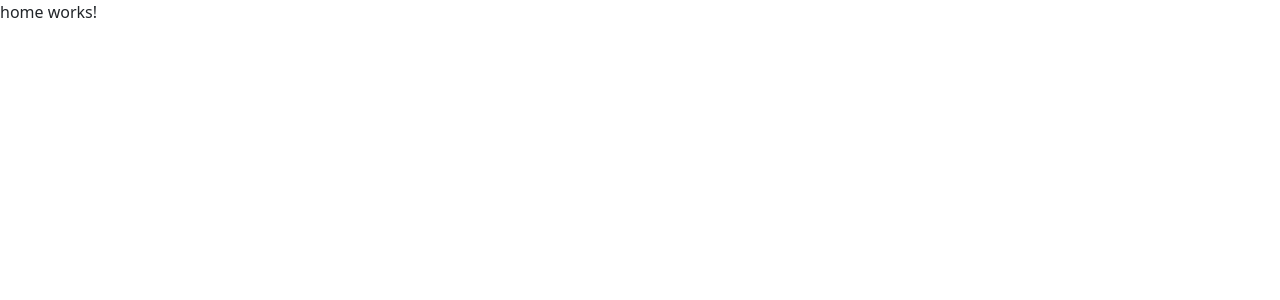
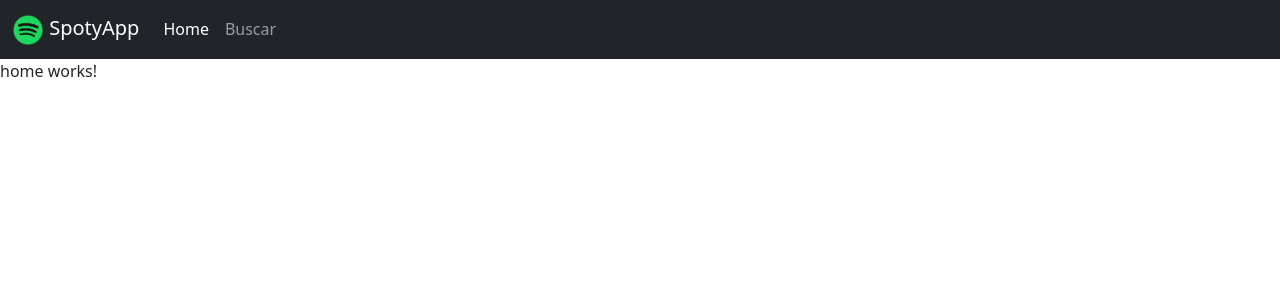
Before and after one commit to nhuamani/spotyApp, an Angular app: page /#/home in a window 1280 px wide. Shown: the top 300 px of the page. Built offline with nearby package versions, Linux system fonts and the light colour scheme.

Commit message:
Se creo y integro el Navbar component

```diff
--- a/src/app/app.component.html
+++ b/src/app/app.component.html
@@ -1 +1,3 @@
+<app-navbar></app-navbar>
+
 <router-outlet></router-outlet>
--- a/src/app/app.module.ts
+++ b/src/app/app.module.ts
@@ -4,6 +4,7 @@
 // Components
 import { AppComponent } from './app.component';
 import { HomeComponent } from './components/home/home.component';
+import { NavbarComponent } from './components/shared/navbar/navbar.component';
 
 // Routes
 import { AppRoutingModule } from './app.routing';
@@ -11,7 +12,8 @@
 @NgModule({
   declarations: [
     AppComponent,
-    HomeComponent
+    HomeComponent,
+    NavbarComponent
   ],
   imports: [
     BrowserModule,
--- /dev/null
+++ b/src/app/components/shared/navbar/navbar.component.html
@@ -0,0 +1,28 @@
+<nav class="navbar navbar-expand-lg navbar-dark bg-dark">
+
+  <div class="container-fluid">
+
+    <a class="navbar-brand" href="#">
+      <img src="assets/img/spotyapp-logo.png" alt="" width="32" height="32">
+      {{ name }}
+    </a>
+    <button class="navbar-toggler" type="button" data-bs-toggle="collapse" data-bs-target="#navbarSupportedContent" aria-controls="navbarSupportedContent" aria-expanded="false" aria-label="Toggle navigation">
+      <span class="navbar-toggler-icon"></span>
+    </button>
+
+    <div class="collapse navbar-collapse" id="navbarSupportedContent">
+
+      <ul class="navbar-nav me-auto mb-2 mb-lg-0">
+        <li class="nav-item">
+          <a class="nav-link active" aria-current="page" routerLink="home">Home</a>
+        </li>
+        <li class="nav-item">
+          <a class="nav-link" routerLink="buscar" routerLinkActive="active">Buscar</a>
+        </li>
+      </ul>
+
+    </div>
+
+  </div>
+
+</nav>
--- /dev/null
+++ b/src/app/components/shared/navbar/navbar.component.ts
@@ -0,0 +1,17 @@
+import { Component, OnInit } from '@angular/core';
+
+@Component({
+  selector: 'app-navbar',
+  templateUrl: './navbar.component.html',
+  styles: [
+  ]
+})
+export class NavbarComponent implements OnInit {
+  name = 'SpotyApp';
+
+  constructor() { }
+
+  ngOnInit(): void {
+  }
+
+}
```
